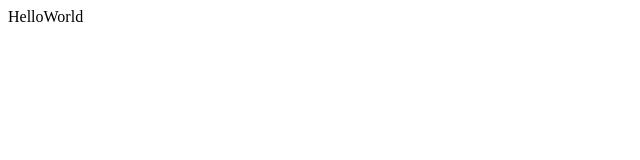
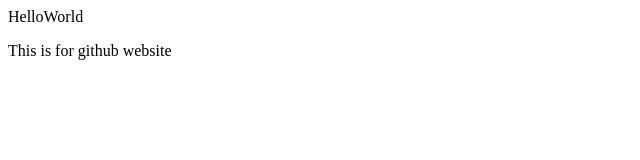
Before and after one commit to Ryfato/Hello-Master-Ryfato, a plain HTML site: page index.html in a window 1280 px wide. Shown: the whole page, without its empty margins (0-640 px from the left). Drawn offline with Linux system fonts and the light colour scheme.

Commit message:
Add paragraph
for github website

```diff
--- a/index.html
+++ b/index.html
@@ -4,5 +4,6 @@
     </head>
     <body>
         <div>HelloWorld</div>
+        <p>This is for github website</p>
     </body>
 </html>
```
